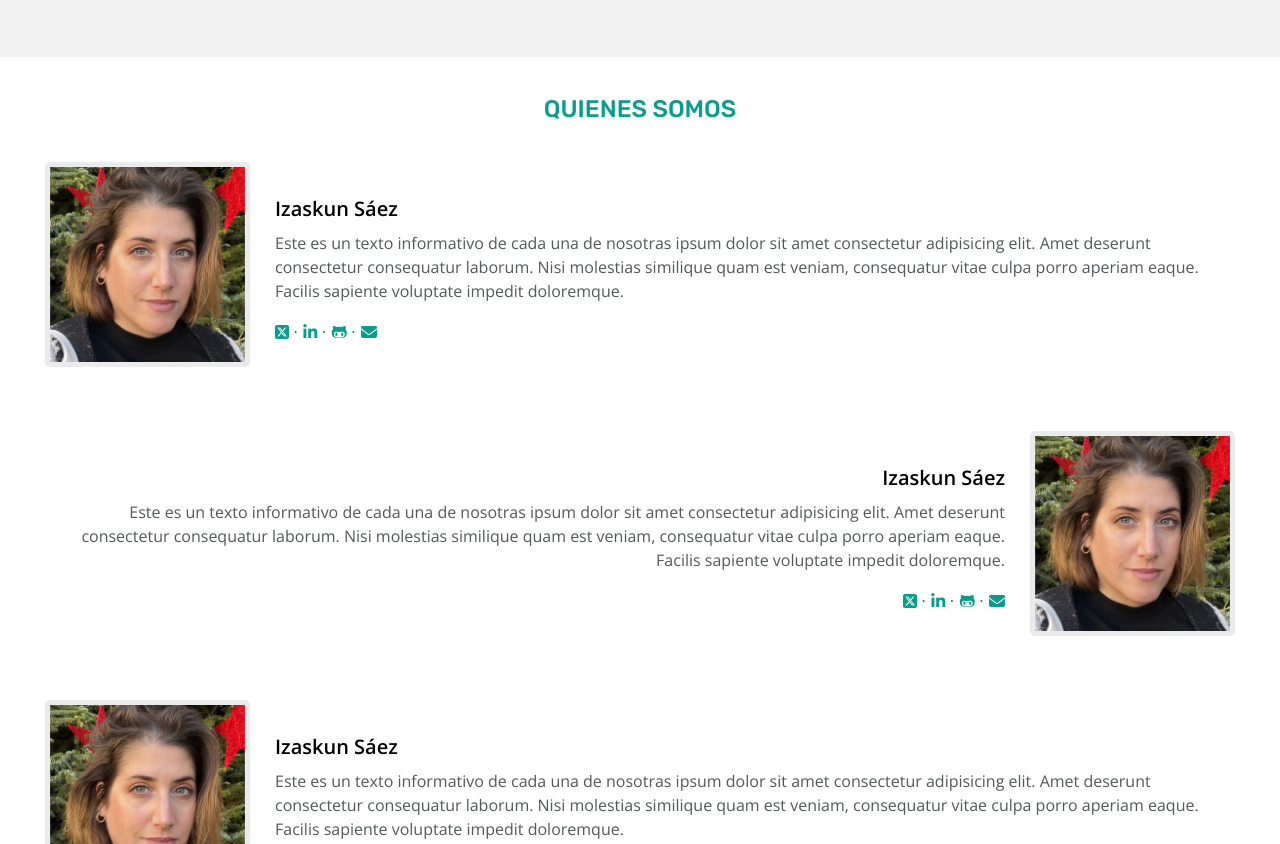
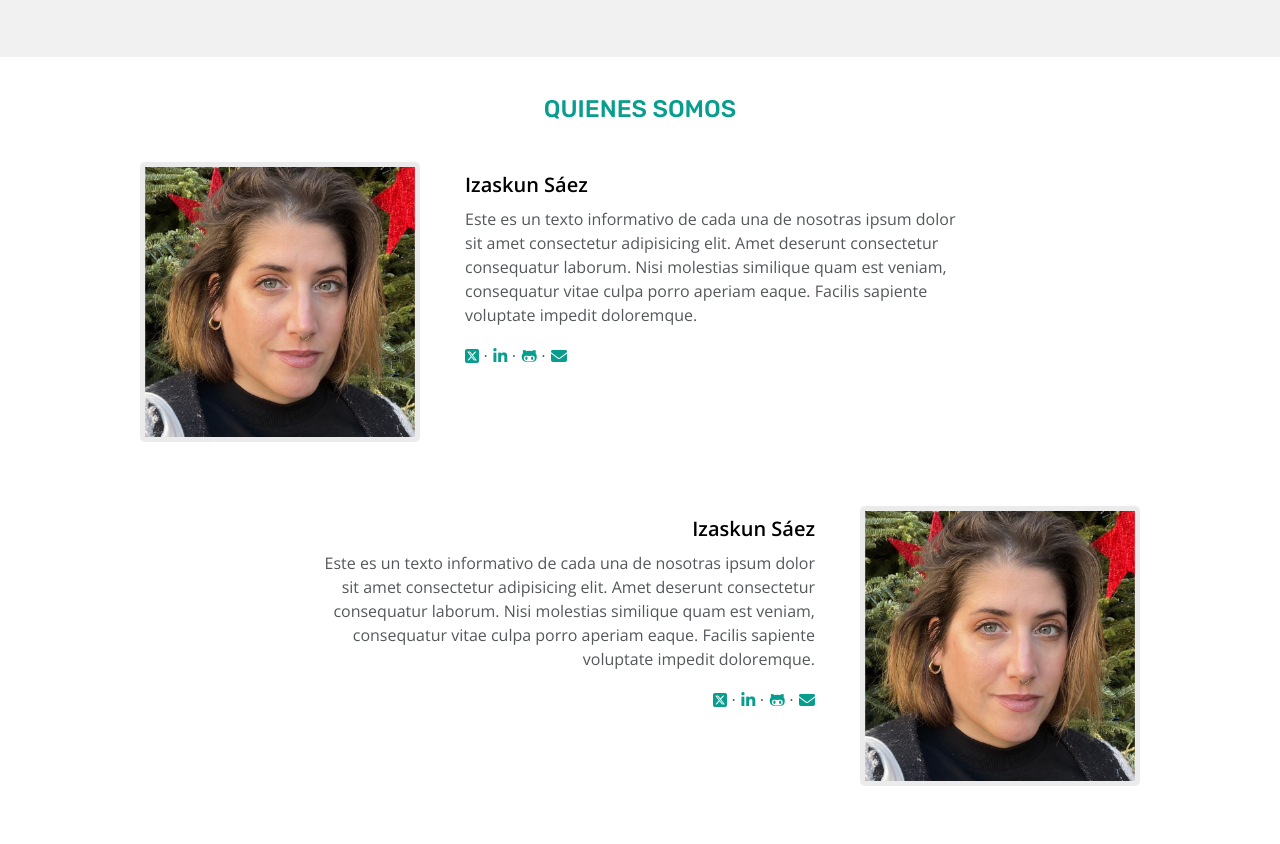
Before and after one commit to bearm12/project-promo-w-module-1-team-3, a website built with Vite: page src/index.html in a window 1280 px wide. Shown: the part 1099-1943 px from the top of the page. Built offline with nearby package versions, Linux system fonts and the light colour scheme; files whose address does not match are found by name.

Commit message:
cards persona responsive desktop

```diff
--- a/src/scss/layout/_personas.scss
+++ b/src/scss/layout/_personas.scss
@@ -224,6 +224,8 @@
   .content_persona {
     flex-direction: row;
     margin-bottom: 60px;
+    align-items: start;
+    justify-content: flex-start;
 
     & figure {
       margin: 0 25px 0 0;
@@ -232,6 +234,7 @@
 
     &_text {
       align-items: start;
+      justify-content: flex-start;
 
       & p {
         text-align: left;
@@ -249,9 +252,29 @@
     & .content_persona_text {
       align-items: end;
 
+
       & p {
         text-align: right;
       }
     }
   }
 }
+
+@media (min-width: 1200px) {
+  .container_section_personas {
+    margin: 0 140px;
+  }
+
+  .content_persona figure {
+    margin: 0 45px 0 0;
+    min-width: 280px;
+  }
+
+  .content_persona_right figure {
+    margin: 0 0 0 45px;
+  }
+
+  .content_persona_text {
+    width: 500px;
+  }
+}
```
